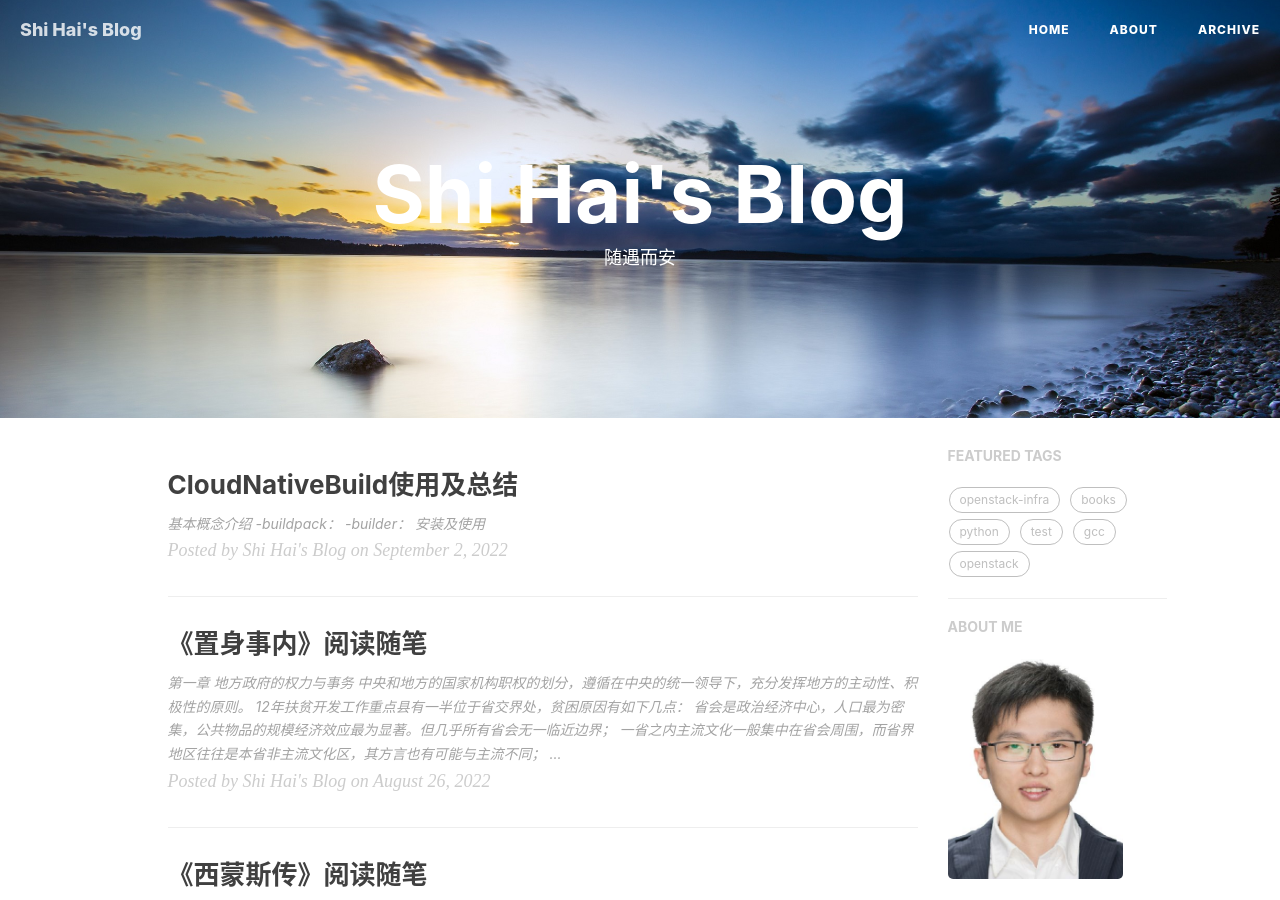
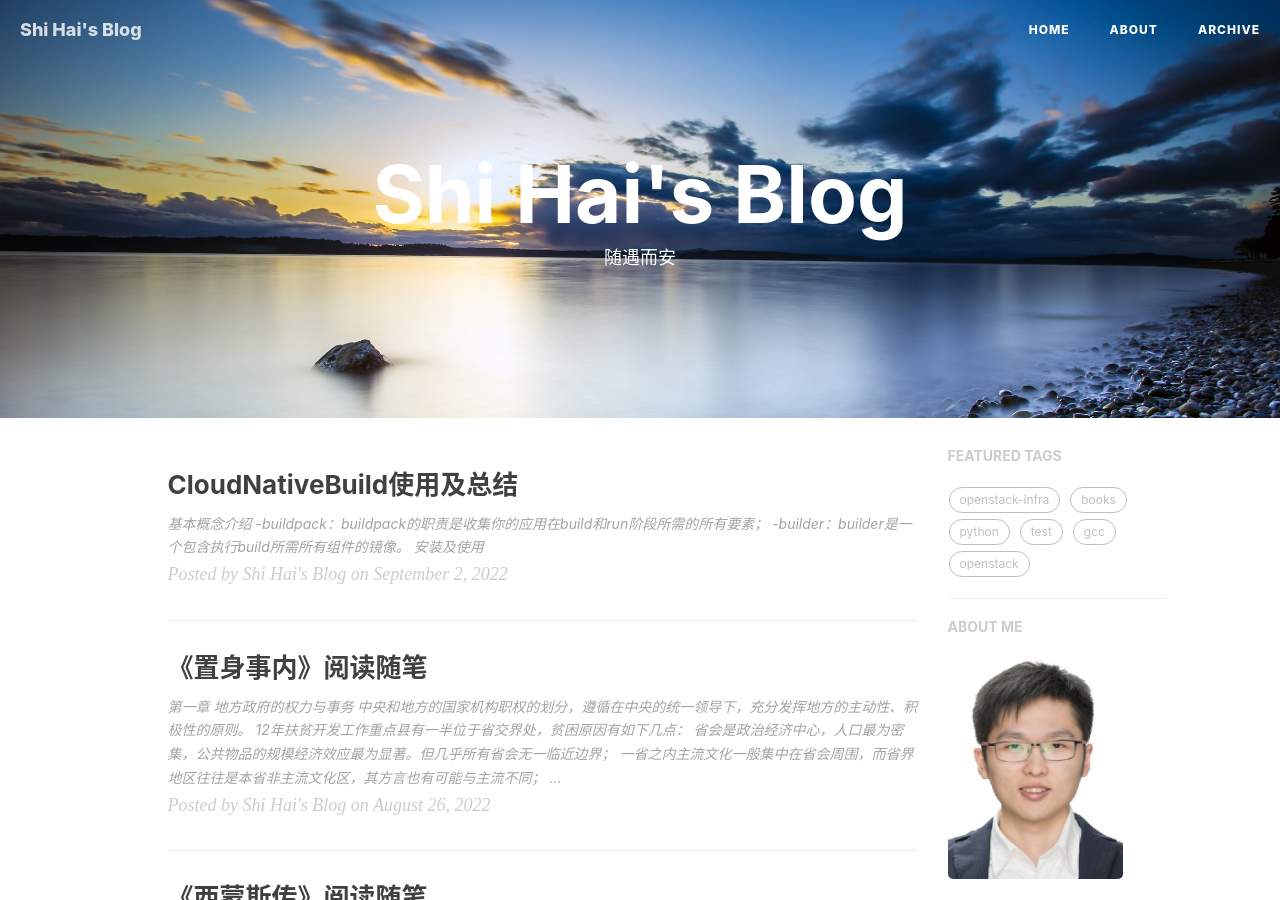
Before and after one commit to shihai1991/shihai1991.github.io, a Jekyll site: the page built from index.html, in a window 1280 px wide and 900 px high. Built offline with Jekyll 4.4.1, drawn with Linux system fonts in a browser that asks for light colours; nearby versions of some CDN libraries; the list of posts is cut into pages by our own code; comment, search, counter and statistics services are not loaded.

Commit message:
Update 2022-09-02-CloudNativeBuild.md

```diff
--- a/_posts/2022-09-02-CloudNativeBuild.md
+++ b/_posts/2022-09-02-CloudNativeBuild.md
@@ -9,8 +9,8 @@ tags:
 time: '2022.09.02 10:36:00'
 ---
 # 基本概念介绍
--buildpack：
--builder：
+-buildpack：buildpack的职责是收集你的应用在`build`和`run`阶段所需的所有要素；
+-builder：builder是一个包含执行`build`所需所有组件的镜像。
 
 ![buildpack](https://d2908q01vomqb2.cloudfront.net/fe2ef495a1152561572949784c16bf23abb28057/2021/09/16/Buildpacks_img1.jpg)
 
```
